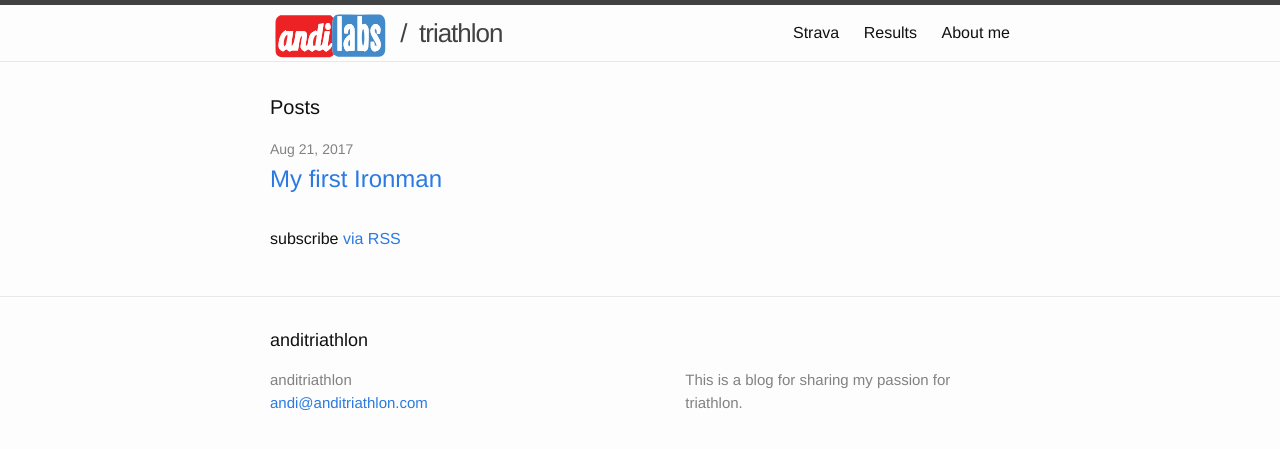
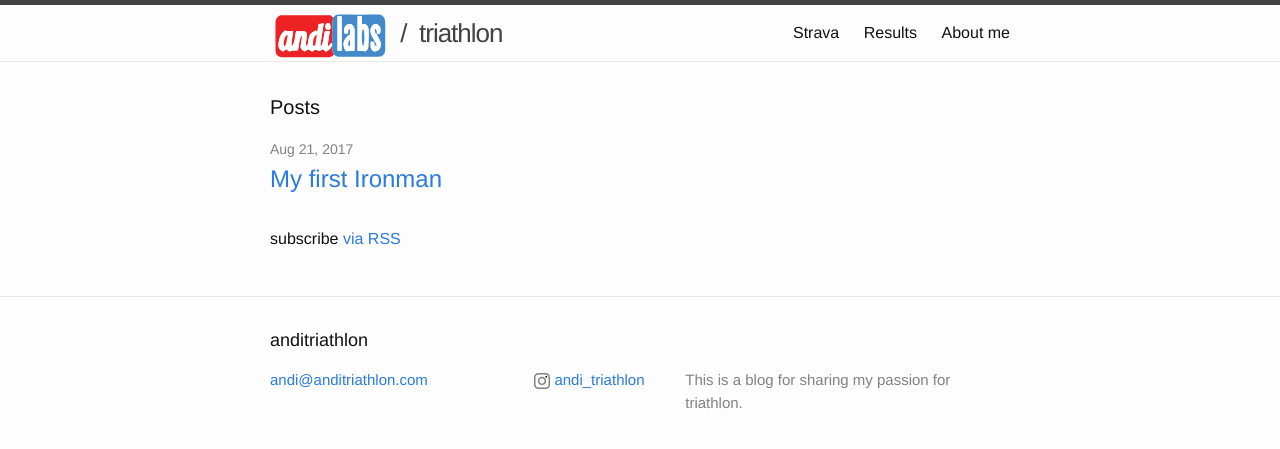
Before and after one commit to anditriathlon/anditriathlon.github.io, a Jekyll site: the page built from index.html, in a window 1280 px wide. Shown: the top 449 px of the page. Built offline with Jekyll 4.4.1, drawn with Linux system fonts in a browser that asks for light colours.

Commit message:
insta linked

```diff
--- a/_config.yml
+++ b/_config.yml
@@ -5,6 +5,8 @@ description: > # this means to ignore newlines until "baseurl:"
   This is a blog for sharing my passion for triathlon.
 baseurl: "" # the subpath of your site, e.g. /blog/
 url: "http://anditriathlon.github.io" # the base hostname & protocol for your site
+instagram_username: andi_triathlon
+
 
 # Build settings
 markdown: kramdown
--- a/_includes/footer.html
+++ b/_includes/footer.html
@@ -7,38 +7,41 @@
     <div class="footer-col-wrapper">
       <div class="footer-col  footer-col-1">
         <ul class="contact-list">
-          <li>{{ site.title }}</li>
           <li><a href="mailto:{{ site.email }}">{{ site.email }}</a></li>
         </ul>
       </div>
 
       <div class="footer-col  footer-col-2">
         <ul class="social-media-list">
-          {% if site.github_username %}
+
+          {% if site.instagram_username %}
           <li>
-            <a href="https://github.com/{{ site.github_username }}">
-              <span class="icon  icon--github">
-                <svg viewBox="0 0 16 16">
-                  <path fill="#828282" d="M7.999,0.431c-4.285,0-7.76,3.474-7.76,7.761 c0,3.428,2.223,6.337,5.307,7.363c0.388,0.071,0.53-0.168,0.53-0.374c0-0.184-0.007-0.672-0.01-1.32 c-2.159,0.469-2.614-1.04-2.614-1.04c-0.353-0.896-0.862-1.135-0.862-1.135c-0.705-0.481,0.053-0.472,0.053-0.472 c0.779,0.055,1.189,0.8,1.189,0.8c0.692,1.186,1.816,0.843,2.258,0.645c0.071-0.502,0.271-0.843,0.493-1.037 C4.86,11.425,3.049,10.76,3.049,7.786c0-0.847,0.302-1.54,0.799-2.082C3.768,5.507,3.501,4.718,3.924,3.65 c0,0,0.652-0.209,2.134,0.796C6.677,4.273,7.34,4.187,8,4.184c0.659,0.003,1.323,0.089,1.943,0.261 c1.482-1.004,2.132-0.796,2.132-0.796c0.423,1.068,0.157,1.857,0.077,2.054c0.497,0.542,0.798,1.235,0.798,2.082 c0,2.981-1.814,3.637-3.543,3.829c0.279,0.24,0.527,0.713,0.527,1.437c0,1.037-0.01,1.874-0.01,2.129 c0,0.208,0.14,0.449,0.534,0.373c3.081-1.028,5.302-3.935,5.302-7.362C15.76,3.906,12.285,0.431,7.999,0.431z"/>
-                </svg>
+            <a href="https://instagram.com/{{ site.instagram_username }}">
+              <span class="icon  icon--instagram">
+                <svg xmlns="http://www.w3.org/2000/svg" version="1.1" baseProfile="full"
+     id="id_instagramLogo"
+     viewBox="0 0 100 100"
+     height="100" width="100"
+
+     class="LogoInstagram"
+     style="fill: #000; stroke: null;">
+<style>
+/* <![CDATA[ */
+     .LogoInstagram {
+         fill: "#000";
+         stroke: "null";
+     }
+/* ]]> */
+</style>
+<g>
+     <path d="m50,24.00001c-14.1,0 -25.8,11.5 -25.8,25.8s11.5,25.8 25.8,25.8c14.3,0 25.8,-11.7 25.8,-25.8s-11.7,-25.8 -25.8,-25.8zm0,42.3c-9.1,0 -16.5,-7.5 -16.5,-16.5c0,-9.1 7.5,-16.5 16.5,-16.5s16.5,7.5 16.5,16.5c0,9.1 -7.4,16.5 -16.5,16.5z"/>
+     <circle r="5.8" cy="23.40001" cx="76.8"/>
+     <path d="m91.9,8.30001c-5.2,-5.4 -12.7,-8.3 -21.2,-8.3l-41.5,0c-17.5,0 -29.2,11.7 -29.2,29.2l0,41.3c0,8.7 2.8,16.1 8.5,21.6c5.4,5.2 12.7,7.9 21,7.9l41.1,0c8.7,0 15.9,-2.8 21.2,-7.9c5.4,-5.2 8.3,-12.7 8.3,-21.4l0,-41.5c-0.1,-8.4 -2.9,-15.7 -8.2,-20.9zm-6.6,77.2c-3.625,3.15833 -8,5.34167 -14.7,5.2l-41.1,0c-6,0 -11.1,-1.8 -14.7,-5.2c-3.6,-3.6 -5.4,-8.7 -5.4,-14.9l0,-41.3c0,-6 1.8,-11.1 5.4,-14.7c3.4,-3.4 8.7,-5.2 14.7,-5.2l41.5,0c6,0 11.1,1.8 14.7,5.4c3.4,3.6 5.4,8.7 5.4,14.5l0,41.5c0.01667,6.85 -2.175,11.54167 -5.8,14.7z"/>
+</g>
+</svg>
               </span>
 
-              <span class="username">{{ site.github_username }}</span>
-            </a>
-          </li>
-          {% endif %}
-
-          {% if site.twitter_username %}
-          <li>
-            <a href="https://twitter.com/{{ site.twitter_username }}">
-              <span class="icon  icon--twitter">
-                <svg viewBox="0 0 16 16">
-                  <path fill="#828282" d="M15.969,3.058c-0.586,0.26-1.217,0.436-1.878,0.515c0.675-0.405,1.194-1.045,1.438-1.809
-                  c-0.632,0.375-1.332,0.647-2.076,0.793c-0.596-0.636-1.446-1.033-2.387-1.033c-1.806,0-3.27,1.464-3.27,3.27 c0,0.256,0.029,0.506,0.085,0.745C5.163,5.404,2.753,4.102,1.14,2.124C0.859,2.607,0.698,3.168,0.698,3.767 c0,1.134,0.577,2.135,1.455,2.722C1.616,6.472,1.112,6.325,0.671,6.08c0,0.014,0,0.027,0,0.041c0,1.584,1.127,2.906,2.623,3.206 C3.02,9.402,2.731,9.442,2.433,9.442c-0.211,0-0.416-0.021-0.615-0.059c0.416,1.299,1.624,2.245,3.055,2.271 c-1.119,0.877-2.529,1.4-4.061,1.4c-0.264,0-0.524-0.015-0.78-0.046c1.447,0.928,3.166,1.469,5.013,1.469 c6.015,0,9.304-4.983,9.304-9.304c0-0.142-0.003-0.283-0.009-0.423C14.976,4.29,15.531,3.714,15.969,3.058z"/>
-                </svg>
-              </span>
-
-              <span class="username">{{ site.twitter_username }}</span>
+              <span class="username">{{ site.instagram_username }}</span>
             </a>
           </li>
           {% endif %}
```
Also changed, not shown: 6 other files.
